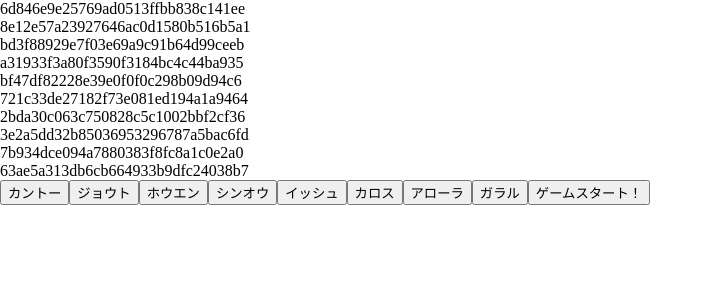
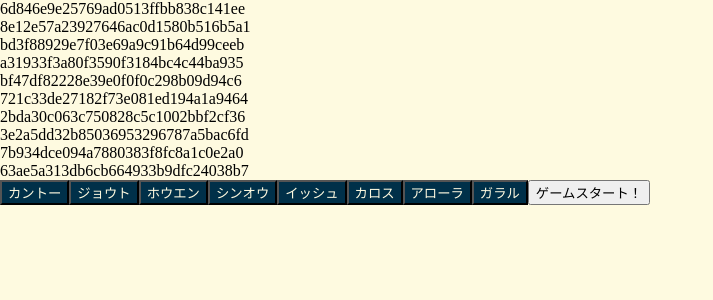
Before and after one commit to shimech/pokemon-shuzokuchi-quiz, a Next.js app: page / in a window 1280 px wide. Shown: the top 300 px of the page, without its empty margins (0-713 px from the left). Built offline with nearby package versions, Linux system fonts and the light colour scheme.

Commit message:
ボタン実装

```diff
--- a/package.json
+++ b/package.json
@@ -15,6 +15,7 @@
     "deploy": "firebase deploy"
   },
   "dependencies": {
+    "@emotion/css": "^11.1.3",
     "@reduxjs/toolkit": "^1.6.0",
     "isomorphic-unfetch": "^3.1.0",
     "next": "11.0.1",
--- a/src/component/atom/Button/RegionCondition.tsx
+++ b/src/component/atom/Button/RegionCondition.tsx
@@ -1,7 +1,11 @@
 import * as React from 'react';
-import { useDispatch } from 'react-redux';
-import { RegionName } from '@/store/condition';
-import { changeIncludeRegion } from '@/store/condition';
+import { css } from '@emotion/css';
+
+import { useSelector, useDispatch } from 'react-redux';
+import { RootState } from '@/store';
+import { RegionName, changeIncludeRegion } from '@/store/condition';
+
+import { BLACK, WHITE, GRAY, DARK_GRAY } from '@/constant/color';
 import { REGION } from '@/constant/region';
 
 type Props = { region: RegionName };
@@ -9,11 +13,22 @@
 export const RegionCondition: React.VFC<Props> = (props) => {
   const { region } = props;
   const regionName: string = REGION[region];
+
+  const { includeRegion } = useSelector((state: RootState) => state.condition);
   const dispatch = useDispatch();
+
+  const style = css`
+    color: ${includeRegion[region] ? WHITE : DARK_GRAY};
+    background-color: ${includeRegion[region] ? BLACK : GRAY};
+  `;
 
   const handleClick = () => {
     dispatch(changeIncludeRegion(region));
   };
 
-  return <button onClick={handleClick}>{regionName}</button>;
+  return (
+    <button className={style} onClick={handleClick}>
+      {regionName}
+    </button>
+  );
 };
--- /dev/null
+++ b/src/constant/color.ts
@@ -0,0 +1,6 @@
+export const BLACK = '#003049';
+export const WHITE = '#fefae0';
+export const BLUE = '#0077b6';
+export const PURPLE = '#8338ec';
+export const GRAY = '#ced4da';
+export const DARK_GRAY = '#6c757d';
--- a/src/store/condition.ts
+++ b/src/store/condition.ts
@@ -42,6 +42,10 @@
     changeIncludeRegion: (state, action: PayloadAction<RegionName>) => {
       const newState = !state.includeRegion[action.payload];
       state.includeRegion[action.payload] = newState;
+
+      if (Object.values(state.includeRegion).every((item) => !item)) {
+        state.includeRegion = initialState.includeRegion;
+      }
     },
     changeOther: (state, action: PayloadAction<Other>) => {
       const newState = !state[action.payload];
--- a/src/styles/globals.css
+++ b/src/styles/globals.css
@@ -2,4 +2,5 @@
 body {
   padding: 0;
   margin: 0;
+  background-color: #fefae0;
 }
```
Also changed, not shown: 1 other file (tests, documents, lock files or other folders).
